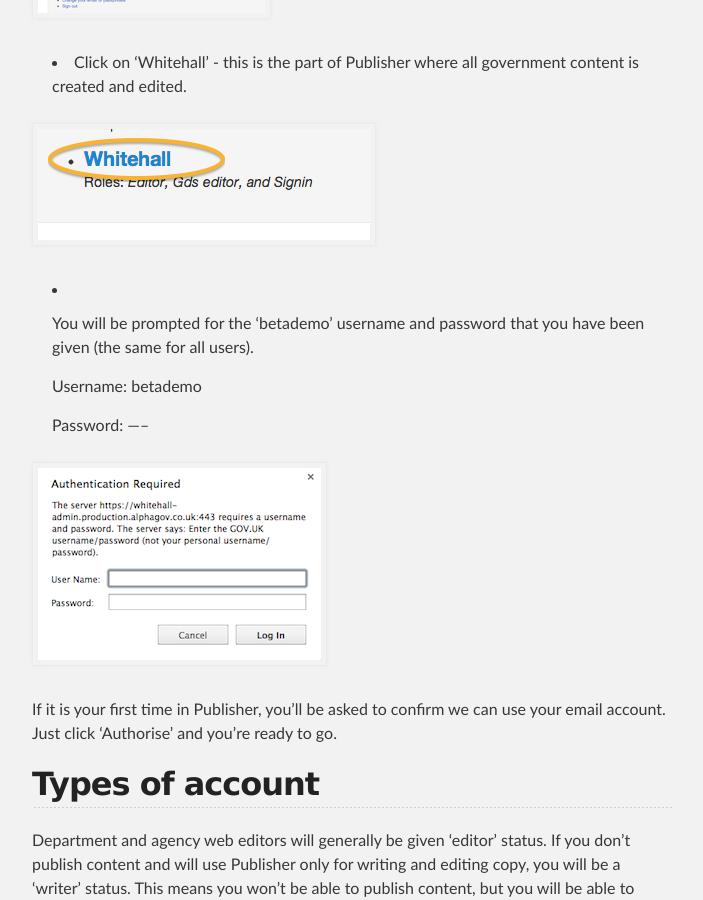
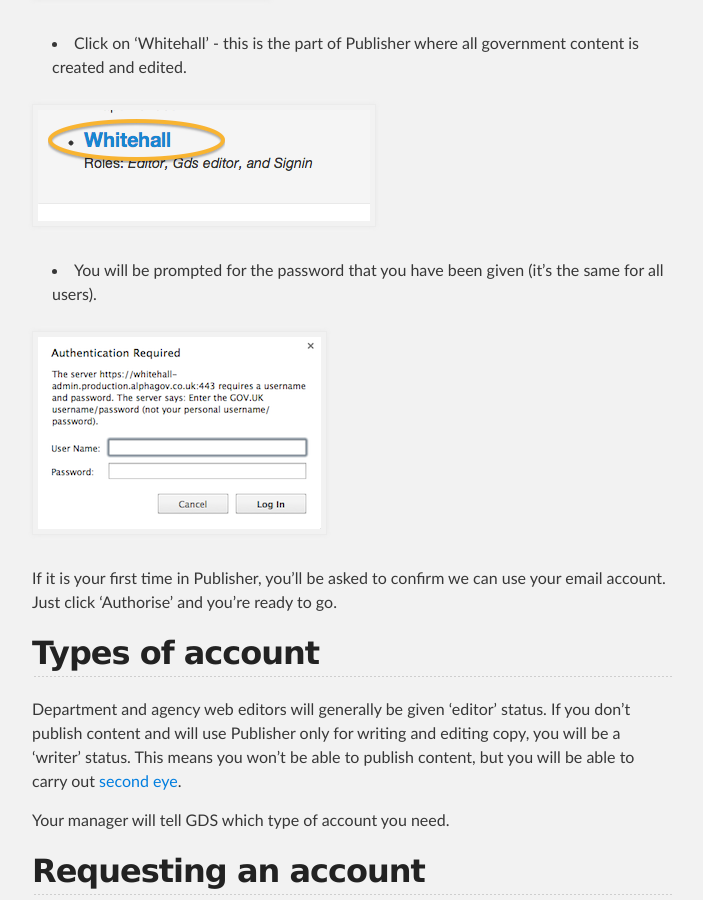
Before and after one commit to alphagov/inside-government-admin-guide, a Jekyll site: the page built from your-account/get-an-account.md, in a window 1280 px wide and 900 px high, scrolled down 1383 px. Shown: the whole window, without its empty margins (288-991 px from the left). Built offline with Jekyll 4.4.1, drawn with Linux system fonts in a browser that asks for light colours.

Commit message:
Update get-an-account.md

```diff
--- a/your-account/get-an-account.md
+++ b/your-account/get-an-account.md
@@ -8,7 +8,7 @@
 We have 2 separate environments, Production and Preview, and you need to create a login on each. Ask GDS to create the accounts by filling in the [support form](https://www.gov.uk/support/internal). You’ll receive 2 emails inviting you to create these accounts.
 
 * Click on the 'Accept invitation' link in each email and follow the steps below for each account.
-*
+
 ![Get an account](get-an-account.png)
 
 * Use Preview if you’re practising (all content on Preview is overwritten every week, so it is not a good place to create any documents you wish to keep.)
@@ -27,11 +27,7 @@
 
 ![Get an account 4](get-an-account-4.png)
 
-* You will be prompted for the ‘betademo’ username and password that you have been given (the same for all users).
-
-   Username: betademo
-
-   Password: -----
+* You will be prompted for the password that you have been given (it's the same for all users).
 
 ![Get an account 5](get-an-account-5.png)
 
```
